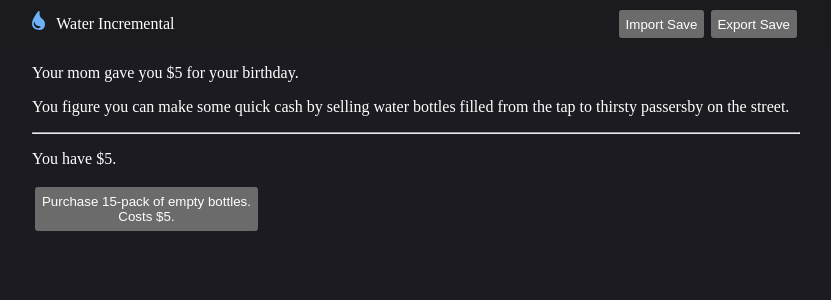
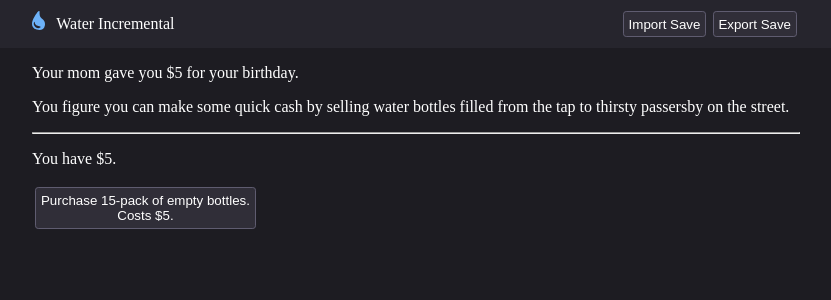
Before and after one commit to TehBrian/water-incremental, a SvelteKit app: page / in a window 1280 px wide. Shown: the top 300 px of the page, without its empty margins (224-1055 px from the left). Built offline with nearby package versions, Linux system fonts and the light colour scheme.

Commit message:
update styling of site

```diff
--- a/src/lib/Header.svelte
+++ b/src/lib/Header.svelte
@@ -30,7 +30,7 @@
 	}
 
 	.back {
-		background-color: #1a1a1f;
+		background-color: hsl(250, 10%, 16%);
 		overflow: hidden;
 	}
 
--- a/src/routes/+page.svelte
+++ b/src/routes/+page.svelte
@@ -34,18 +34,57 @@
 <svelte:head>
 	<style>
 		html {
-			color-scheme: dark;
-			background-color: #1c1b21;
+			background-color: hsl(250, 10%, 12%);
+			color: #fff;
 		}
 
 		button {
-			touch-action: manipulation;
 			padding: 0.3rem;
 			margin: 0.2rem;
+
+			touch-action: manipulation;
+
+			border-radius: 0.2rem;
+			border: 0.1rem solid;
+
+			background-color: hsl(250, 10%, 20%);
+			border-color: hsl(250, 10%, 40%);
+			color: #fff;
+
+			&:hover {
+				background-color: hsl(250, 10%, 36%);
+				border-color: hsl(250, 10%, 72%);
+			}
+
+			&:active {
+				background-color: hsl(250, 10%, 42%);
+				border-color: hsl(250, 10%, 86%);
+			}
+
+			&:disabled {
+				background-color: hsl(250, 10%, 16%);
+				border-color: hsl(250, 10%, 24%);
+			}
 		}
 
 		input {
 			padding: 0.3rem;
+			margin: 0.2rem;
+
+			border-radius: 0.2rem;
+			border: 0.1rem solid;
+
+			background-color: hsl(250, 10%, 16%);
+			border-color: hsl(250, 10%, 40%);
+			color: #fff;
+
+			&:hover {
+				border-color: hsl(250, 10%, 52%);
+			}
+
+			&:disabled {
+				border-color: hsl(250, 10%, 24%);
+			}
 		}
 	</style>
 </svelte:head>
```
